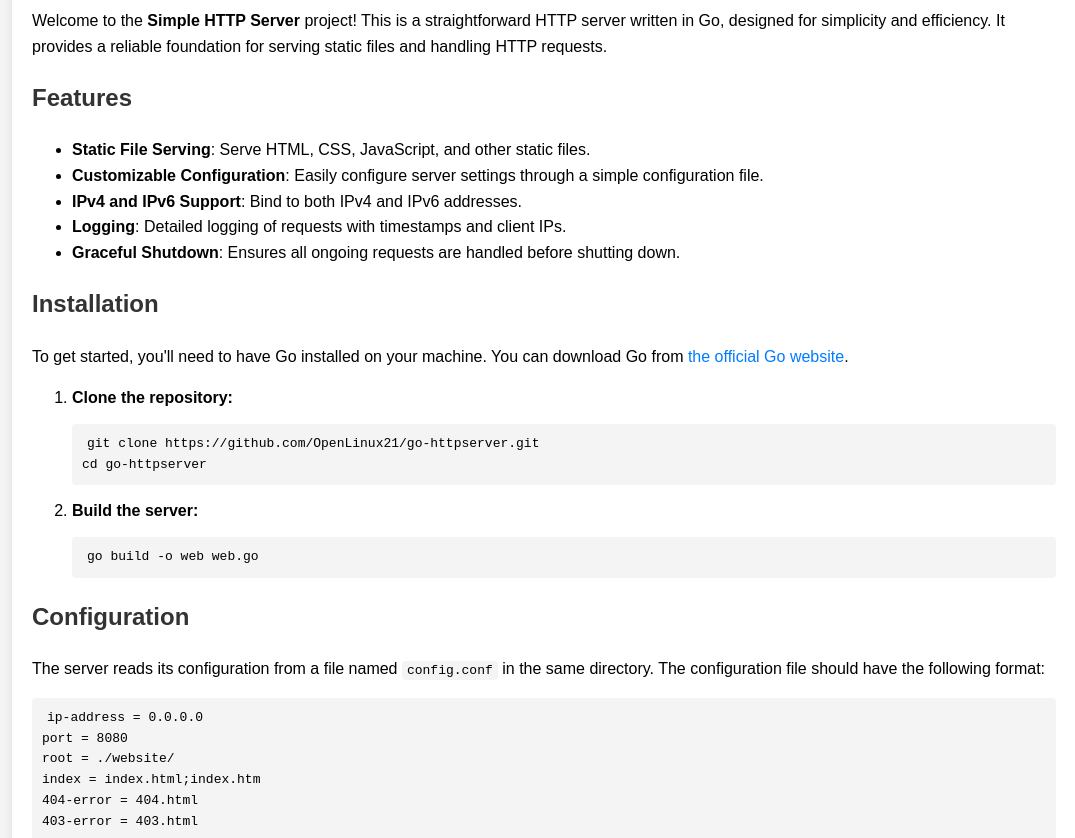
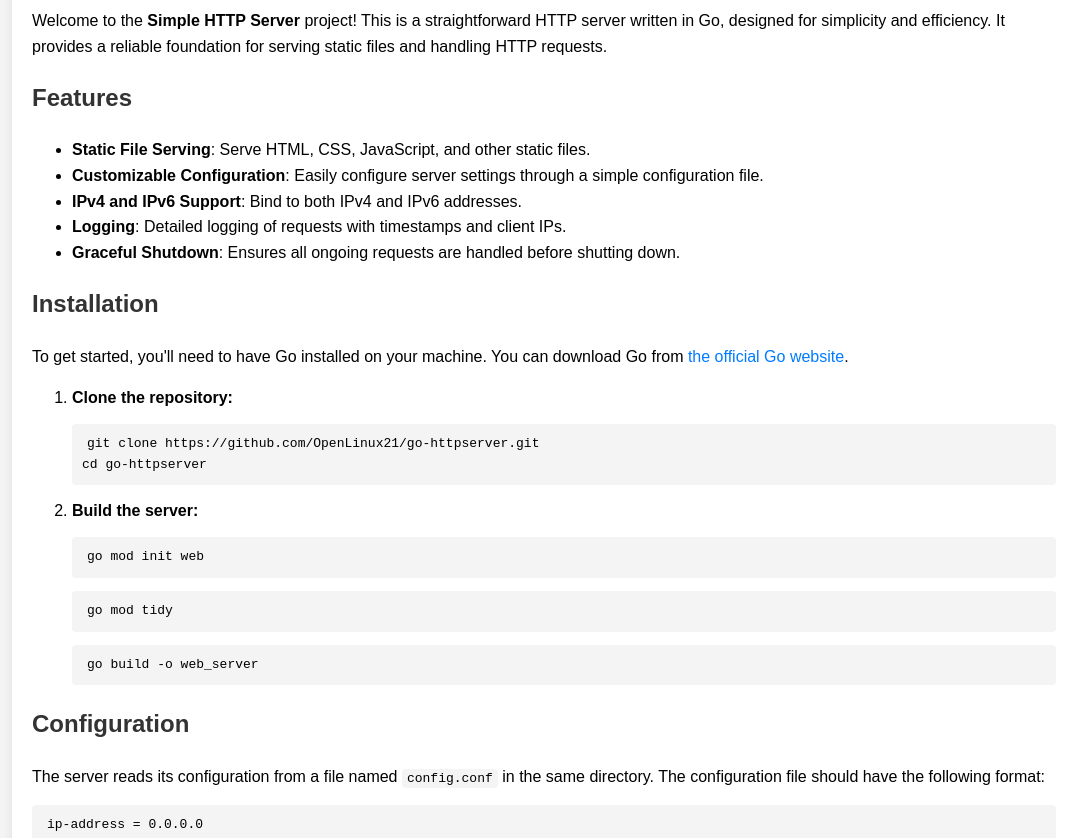
Before and after one commit to OpenLinux21/go-httpserver, a plain HTML site: page website/index.html in a window 1280 px wide. Shown: the part 106-944 px from the top of the page, without its empty margins (96-1171 px from the left). Drawn offline with Linux system fonts and the light colour scheme.

Commit message:
Update index.html(SYNC README)

```diff
--- a/website/index.html
+++ b/website/index.html
@@ -64,13 +64,15 @@
             <pre><code>git clone https://github.com/OpenLinux21/go-httpserver.git
 cd go-httpserver</code></pre>
             <li><strong>Build the server:</strong></li>
-            <pre><code>go build -o web web.go</code></pre>
+            <pre><code>go mod init web</code></pre>
+<pre><code>go mod tidy</code></pre>
+            <pre><code>go build -o web_server</code></pre>
         </ol>
 
         <h2>Configuration</h2>
         <p>The server reads its configuration from a file named <code>config.conf</code> in the same directory. The configuration file should have the following format:</p>
         <pre><code>ip-address = 0.0.0.0
-port = 8080
+port = 8081
 root = ./website/
 index = index.html;index.htm
 404-error = 404.html
```
